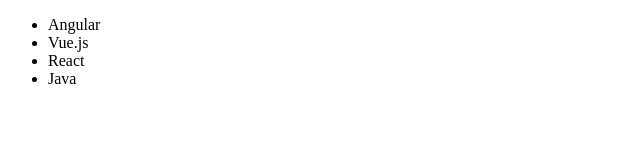
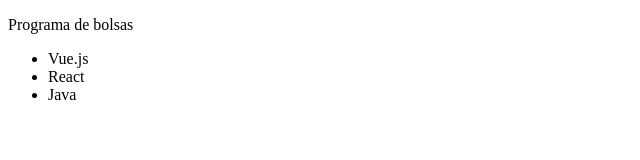
Before and after one commit to Fernanda-ttorres/Atividade_Git, a plain HTML site: page index.html in a window 1280 px wide. Shown: the whole page, without its empty margins (0-640 px from the left). Drawn offline with Linux system fonts and the light colour scheme.

Commit message:
inserting a subtitle

```diff
--- a/index.html
+++ b/index.html
@@ -3,10 +3,10 @@
 <head>
     <meta charset="UTF-8">
     <title>Estágio Compass</title>
+    <p>Programa de bolsas</p>
 </head>
 <body>
     <ul>
-        <li>Angular</li>
         <li>Vue.js</li>
         <li>React</li>
         <li>Java</li>
```
